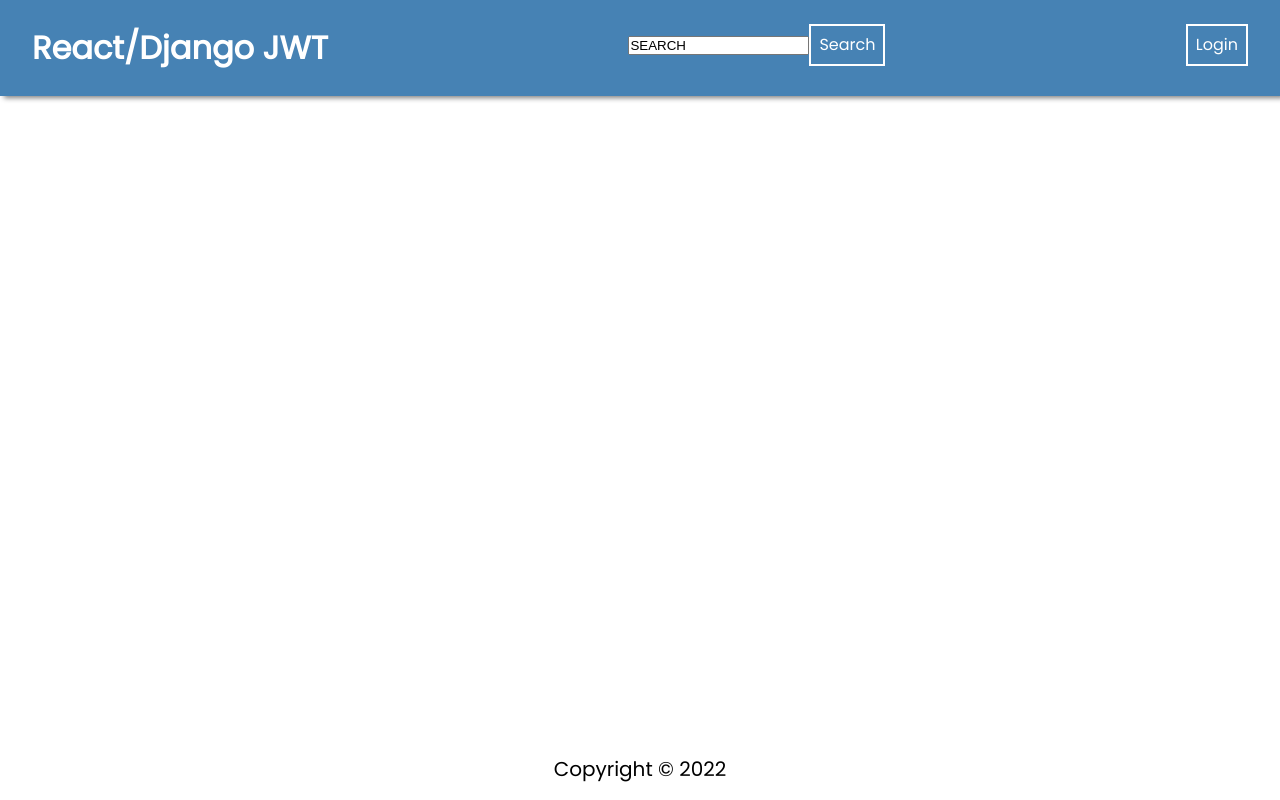
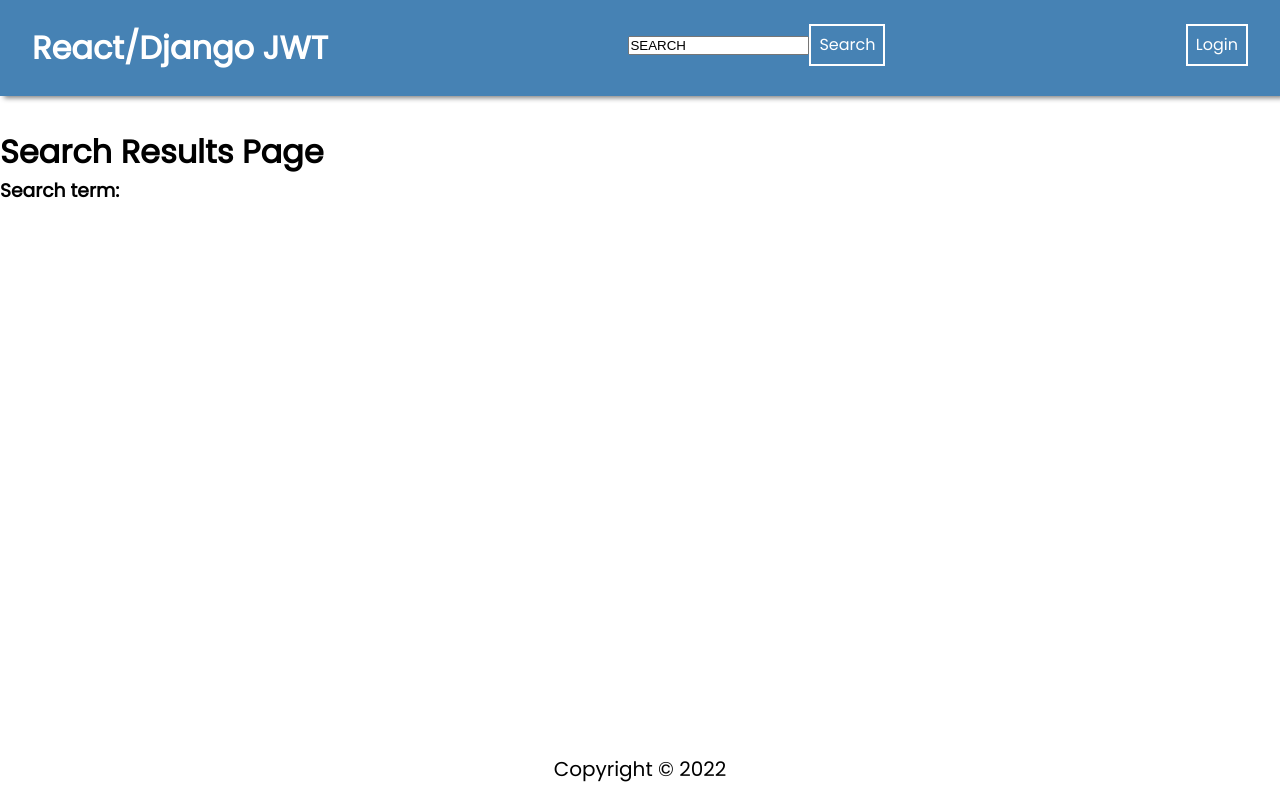
Before and after one commit to joerybarczyk/youtube-clone, a React (Create React App) app in the folder frontend/: page /results in a window 1280 px wide. Built offline with nearby package versions, Linux system fonts and the light colour scheme.

Commit message:
Fix navigation in Search Bar component + Add IndividualVideoPage and SearchResultsPage components to App-level routes

```diff
--- a/frontend/src/App.js
+++ b/frontend/src/App.js
@@ -8,6 +8,7 @@ import LoginPage from "./pages/LoginPage/LoginPage";
 import RegisterPage from "./pages/RegisterPage/RegisterPage";
 import HomePageYouTube from "./pages/HomePageYouTube/HomePageYouTube";
 import SearchResultsPage from "./pages/SearchResultsPage/SearchResultsPage";
+import IndividualVideoPage from "./pages/IndividualVideoPage/IndividualVideoPage";
 
 // Component Imports
 import Navbar from "./components/NavBar/NavBar";
@@ -22,7 +23,8 @@ function App() {
       <Navbar />
       <Routes>
         <Route path="/" element={<HomePageYouTube />} />
-        <Route path="/search" element={<SearchResultsPage />} />
+        <Route path="/results" element={<SearchResultsPage />} />
+        <Route path="/watch" element={<IndividualVideoPage />} />
         <Route path="/register" element={<RegisterPage />} />
         <Route path="/login" element={<LoginPage />} />
       </Routes>
--- a/frontend/src/components/SearchBar/SearchBar.jsx
+++ b/frontend/src/components/SearchBar/SearchBar.jsx
@@ -7,7 +7,7 @@ const SearchBar = () => {
 
   const handleSubmit = function (event) {
     event.preventDefault();
-    navigate(`/search?searchValue=${searchValue}`);
+    navigate(`/results?search_query=${searchValue}`);
     // <Navigate to={`/search?searchValue=${searchValue}`} />;
   };
 
--- a/frontend/src/hooks/useVideo.js
+++ b/frontend/src/hooks/useVideoSearchResults.js
@@ -3,6 +3,7 @@ import axios from "axios";
 
 const useVideoSearchResults = function (query) {
   const [searchResults, setSearchResults] = useState(null);
+  const apiKey = "hi mom";
 
   useEffect(() => {
     getSearchResults();
--- a/frontend/src/pages/HomePageYouTube/HomePageYouTube.js
+++ b/frontend/src/pages/HomePageYouTube/HomePageYouTube.js
@@ -1,7 +1,7 @@
 import React from "react";
 import { useEffect, useState } from "react";
 import useAuth from "../../hooks/useAuth";
-import useVideoSearchResults from "../../hooks/useVideo";
+import useVideoSearchResults from "../../hooks/useVideoSearchResults";
 import axios from "axios";
 
 const HomePageYouTube = () => {
--- /dev/null
+++ b/frontend/src/pages/IndividualVideoPage/IndividualVideoPage.js
@@ -0,0 +1,16 @@
+import React from "react";
+import { useSearchParams } from "react-router-dom";
+
+function IndividualVideoPage(props) {
+  const [searchParams] = useSearchParams();
+  const videoId = searchParams.get("v");
+
+  return (
+    <div>
+      <h1>Individual Video Page</h1>
+      <h3>Video Id: {videoId}</h3>
+    </div>
+  );
+}
+
+export default IndividualVideoPage;
--- a/frontend/src/pages/SearchResultsPage/SearchResultsPage.js
+++ b/frontend/src/pages/SearchResultsPage/SearchResultsPage.js
@@ -1,12 +1,14 @@
 import React, { useState, useEffect } from "react";
-import { useLocation } from "react-router-dom";
+import { useLocation, useSearchParams } from "react-router-dom";
 
 function SearchResultsPage(props) {
-  const { location } = useLocation;
+  const [searchParams] = useSearchParams();
+  const searchTerm = searchParams.get("search_query");
+
   return (
     <div>
-      <h1>{props.search}</h1>
-      {console.log(location)}
+      <h1>Search Results Page</h1>
+      <h3>Search term: {searchTerm}</h3>
     </div>
   );
 }
```
